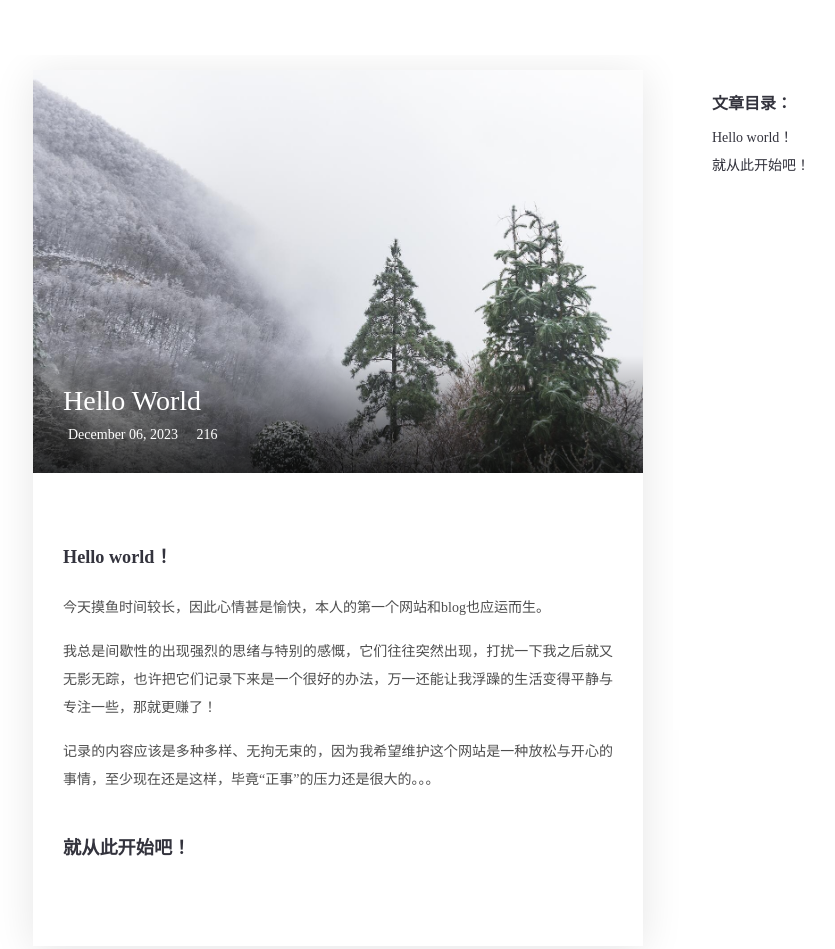
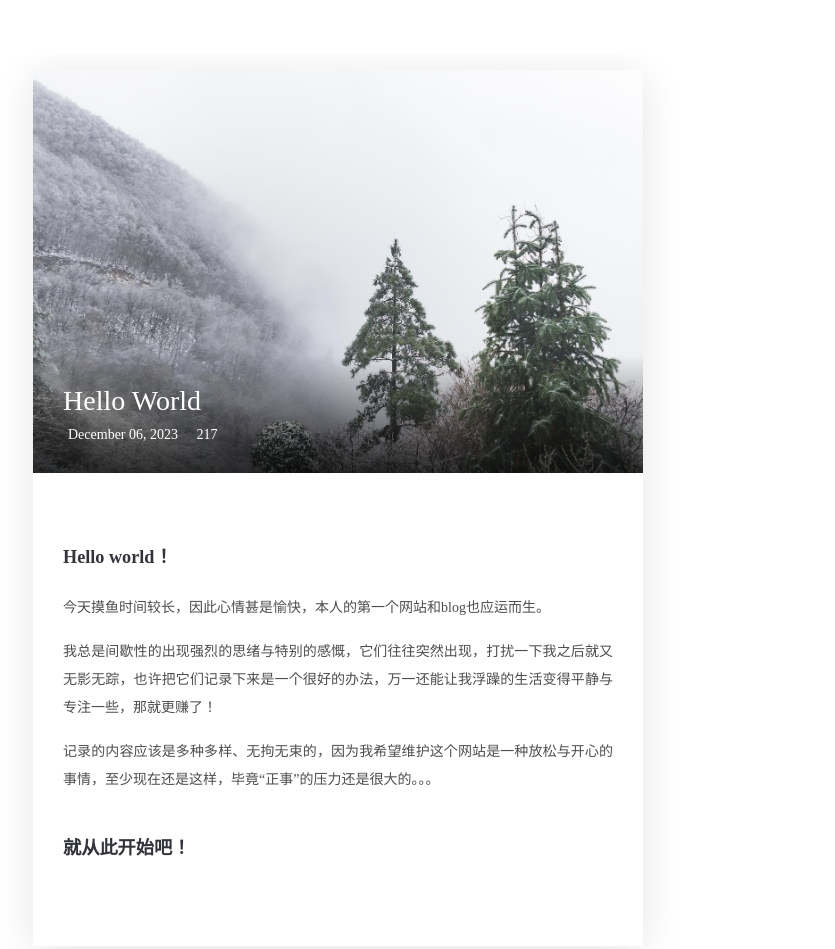
Before and after one commit to gracetata/webpage.github.io, a plain HTML site: page 2023/12/06/hello-world/index.html in a window 1280 px wide. Shown: the top 949 px of the page, without its empty margins (302-1137 px from the left). Drawn offline with nearby package versions, Linux system fonts and the light colour scheme; some packages are replaced by stand-ins of ours; a small style sheet from the web is missing.

Commit message:
Site updated: 2023-12-06 19:02:28

```diff
--- a/2023/12/06/hello-world/index.html
+++ b/2023/12/06/hello-world/index.html
@@ -196,15 +196,16 @@
     <div class="head-info">
       <span class="post-info-item"><i class="iconfont iconcalendar"></i>December 06, 2023</span>
 
-      <span class="post-info-item"><i class="iconfont iconfont-size"></i>216</span>
+      <span class="post-info-item"><i class="iconfont iconfont-size"></i>217</span>
     </div>
   </div>
 </section>
     <section class="main">
       <section class="content">
 
-        <h3 id="Hello-world！"><a href="#Hello-world！" class="headerlink" title="Hello world！"></a>Hello world！</h3><p>今天摸鱼时间较长，因此心情甚是愉快，本人的第一个网站和blog也应运而生。</p>
-<p>我总是间歇性的出现强烈的思绪与特别的感慨，它们往往突然出现，打扰一下我之后就又无影无踪，也许把它们记录下来是一个很好的办法，万一还能让我浮躁的生活变得平静与专注一些，那就更赚了！</p>
+          <p><h3 id="Hello-world！"><a href="#Hello-world！" class="headerlink" title="Hello world！"></a>Hello world！</h3><p>今天摸鱼时间较长，因此心情甚是愉快，本人的第一个网站和blog也应运而生。</p></p>
+
+        <p>我总是间歇性的出现强烈的思绪与特别的感慨，它们往往突然出现，打扰一下我之后就又无影无踪，也许把它们记录下来是一个很好的办法，万一还能让我浮躁的生活变得平静与专注一些，那就更赚了！</p>
 <p>记录的内容应该是多种多样、无拘无束的，因为我希望维护这个网站是一种放松与开心的事情，至少现在还是这样，毕竟“正事”的压力还是很大的。。。</p>
 <h3 id="就从此开始吧！"><a href="#就从此开始吧！" class="headerlink" title="就从此开始吧！"></a>就从此开始吧！</h3>
       </section>
@@ -220,11 +221,6 @@
 </article></div>
       <div class="col-xl-3">
 
-
-  <aside class="toc-wrap">
-    <h3 class="toc-title">文章目录：</h3>
-    <ol class="toc"><li class="toc-item toc-level-3"><a class="toc-link" href="#Hello-world%EF%BC%81"><span class="toc-text">Hello world！</span></a></li><li class="toc-item toc-level-3"><a class="toc-link" href="#%E5%B0%B1%E4%BB%8E%E6%AD%A4%E5%BC%80%E5%A7%8B%E5%90%A7%EF%BC%81"><span class="toc-text">就从此开始吧！</span></a></li></ol>
-  </aside>
 
 
       </div>
```
Also changed, not shown: essay/index.html (+3 -3 lines), index.html (+1 -2 lines).
